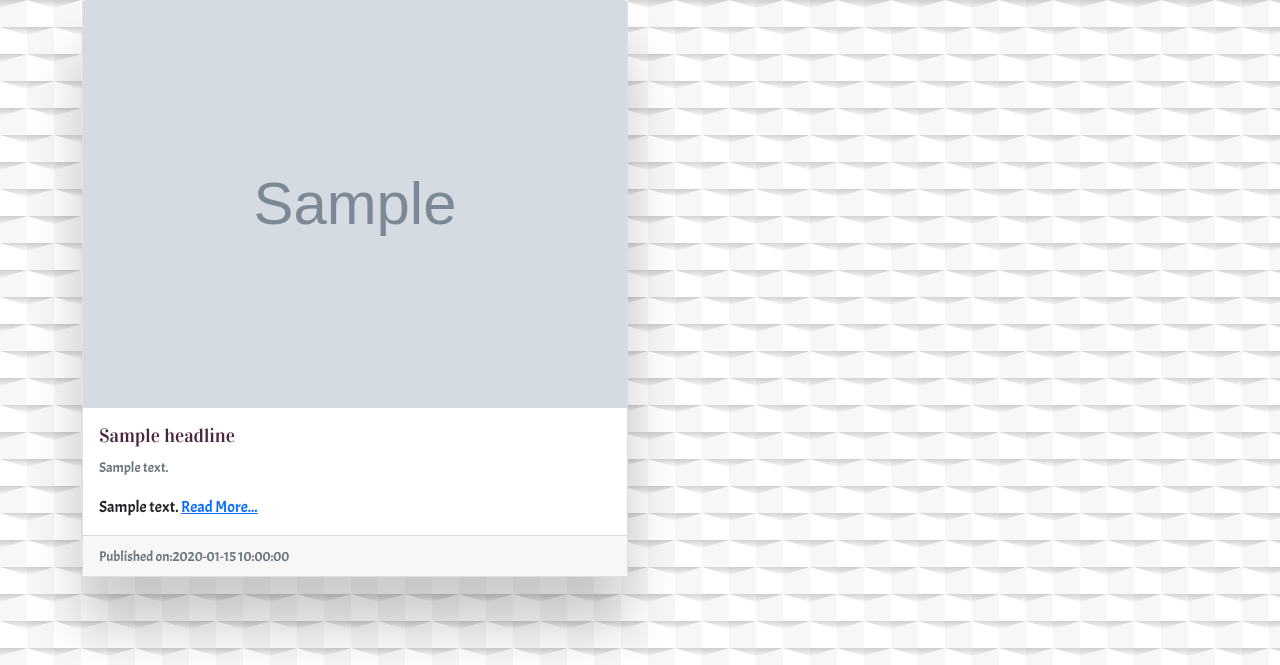
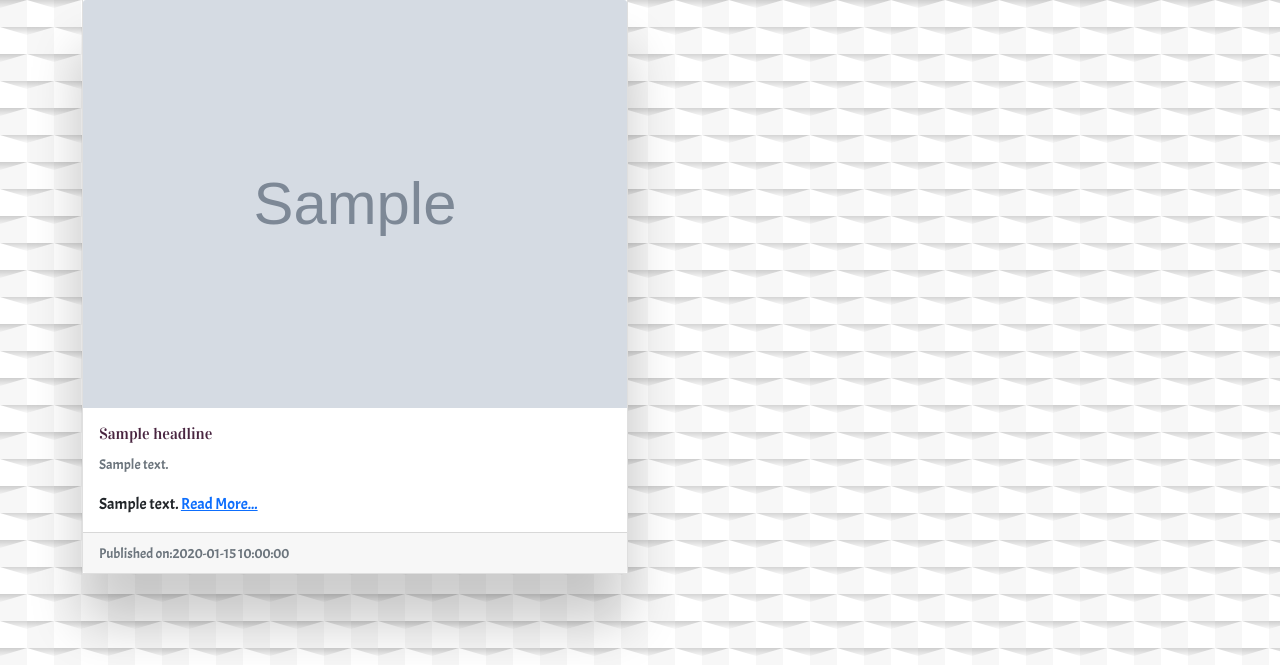
Before and after one commit to Njoro410/the-fourth-estate, a Flask app: template app/templates/index.html in a window 1280 px wide. Shown: the part 135-800 px from the top of the page. Run offline with Flask 2, Linux system fonts and the light colour scheme; the template is opened without the code that fills it: most values are stand-ins (such as "Sample title", 1, 10 or a date in 2020); grey boxes marked "Sample" are stand-in pictures; some libraries are stand-ins or nearby versions; some web fonts are replaced.

Commit message:
changed font size in index.css

```diff
--- a/app/static/css/index.css
+++ b/app/static/css/index.css
@@ -41,7 +41,6 @@ body {
 }
 .card-title {
     font-family: 'Vidaloka', serif;
-    font-size: 1.5vw;
     color: #492540;
 }
 .card-muted {
```
